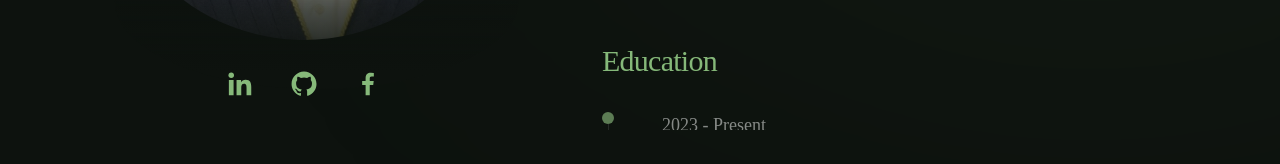
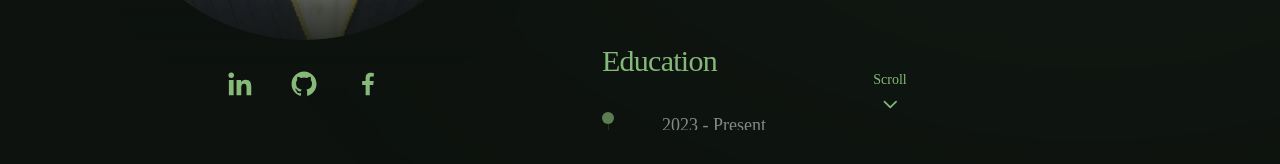
Before and after one commit to haniellejermayn/haniellejermayn-portfolio, a Next.js app: page /about in a window 1280 px wide. Shown: the part 559-723 px from the top of the page. Built offline with nearby package versions, Linux system fonts and the light colour scheme; a web font is replaced by a local one.

Commit message:
added scroll nudge

```diff
--- a/src/app/about/page.jsx
+++ b/src/app/about/page.jsx
@@ -56,9 +56,9 @@ const About = () => {
               <Blob containerStyles="w-[420px] h-[420px]" />
             </div>
 
-            <div className="z-100 flex items-center justify-center w-[85%] pt-5">
+            <div className="z-50 flex items-center justify-center w-[85%] pt-5">
               <Socials
-                containerStyles="flex items-center justify-center gap-4 z-40 w-full transform translate-x-[30px]"
+                containerStyles="flex items-center justify-center gap-4 w-full transform translate-x-[30px]"
                 iconStyles="w-[48px] h-[48px] text-[30px] text-accent-light hover:text-accent-hover
               transition-all flex items-center justify-center rounded-full cursor-pointer"
               />
@@ -78,7 +78,7 @@ const About = () => {
                   duration: 2, // duration of one full cycle
                   ease: "easeInOut",
                   repeat: Infinity,
-                  repeatType: "loop" // or "reverse" for smoother back and forth
+                  repeatType: "loop"
                 }}
                 className="w-2 h-2 bg-accent rounded-full"
               />
@@ -101,6 +101,36 @@ const About = () => {
               <Education />
               <Skills />
             </div>
+
+            {/* Scroll Down Nudge */}
+            {/* TODO: Should disappear upon scroll and at the bottom */}
+            <motion.div
+              initial={{ y: 0 }}
+              animate={{ y: [0, 10, 0] }}
+              transition={{
+                repeat: Infinity,
+                duration: 1.5,
+                ease: "easeInOut"
+              }}
+              className="absolute bottom-6 left-1/2 transform -translate-x-1/2 z-50"
+            >
+              <div className="flex flex-col items-center text-accent-light">
+                <span className="text-sm mb-1">Scroll</span>
+                <svg
+                  className="w-5 h-5"
+                  fill="none"
+                  stroke="currentColor"
+                  strokeWidth={2}
+                  viewBox="0 0 24 24"
+                >
+                  <path
+                    strokeLinecap="round"
+                    strokeLinejoin="round"
+                    d="M19 9l-7 7-7-7"
+                  />
+                </svg>
+              </div>
+            </motion.div>
           </ScrollArea>
         </div>
       </div>
--- a/src/components/Header.jsx
+++ b/src/components/Header.jsx
@@ -24,7 +24,7 @@ const Header = () => {
           <Logo />
           {/* Nav Mobile - (Sheet Component) */}
           <Sheet>
-            <SheetTrigger className="cursor-pointer text-[30px] text-white">
+            <SheetTrigger className="cursor-pointer text-[30px] text-white z-[1000]">
               <CiMenuFries />
             </SheetTrigger>
             <SheetContent
```
